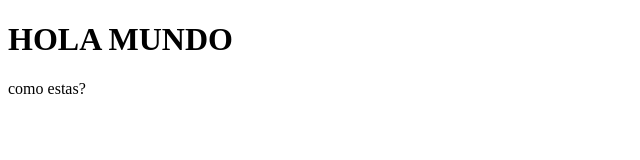
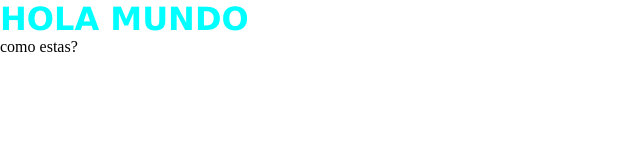
Before and after one commit to MauDBosco/clase-10, a plain HTML site: page index.html in a window 1280 px wide. Shown: the whole page, without its empty margins (0-640 px from the left). Drawn offline with Linux system fonts and the light colour scheme.

Commit message:
agregamos estilo al h1

```diff
--- a/CSS/style.css
+++ b/CSS/style.css
@@ -1,4 +1,10 @@
 *{
     margin: 0;
     padding: 0;
+    box-sizing: border-box;
 }
+
+h1{
+    font-family: 'Lucida Sans', 'Lucida Sans Regular', 'Lucida Grande', 'Lucida Sans Unicode', Geneva, Verdana, sans-serif;
+    color: aqua;
+}
--- a/index.html
+++ b/index.html
@@ -5,6 +5,7 @@
     <meta http-equiv="X-UA-Compatible" content="IE=edge">
     <meta name="viewport" content="width=, initial-scale=1.0">
     <title>Document</title>
+    <link rel="stylesheet" href="./CSS/style.css">
 </head>
 <body>
     <h1>HOLA MUNDO</h1>
```
